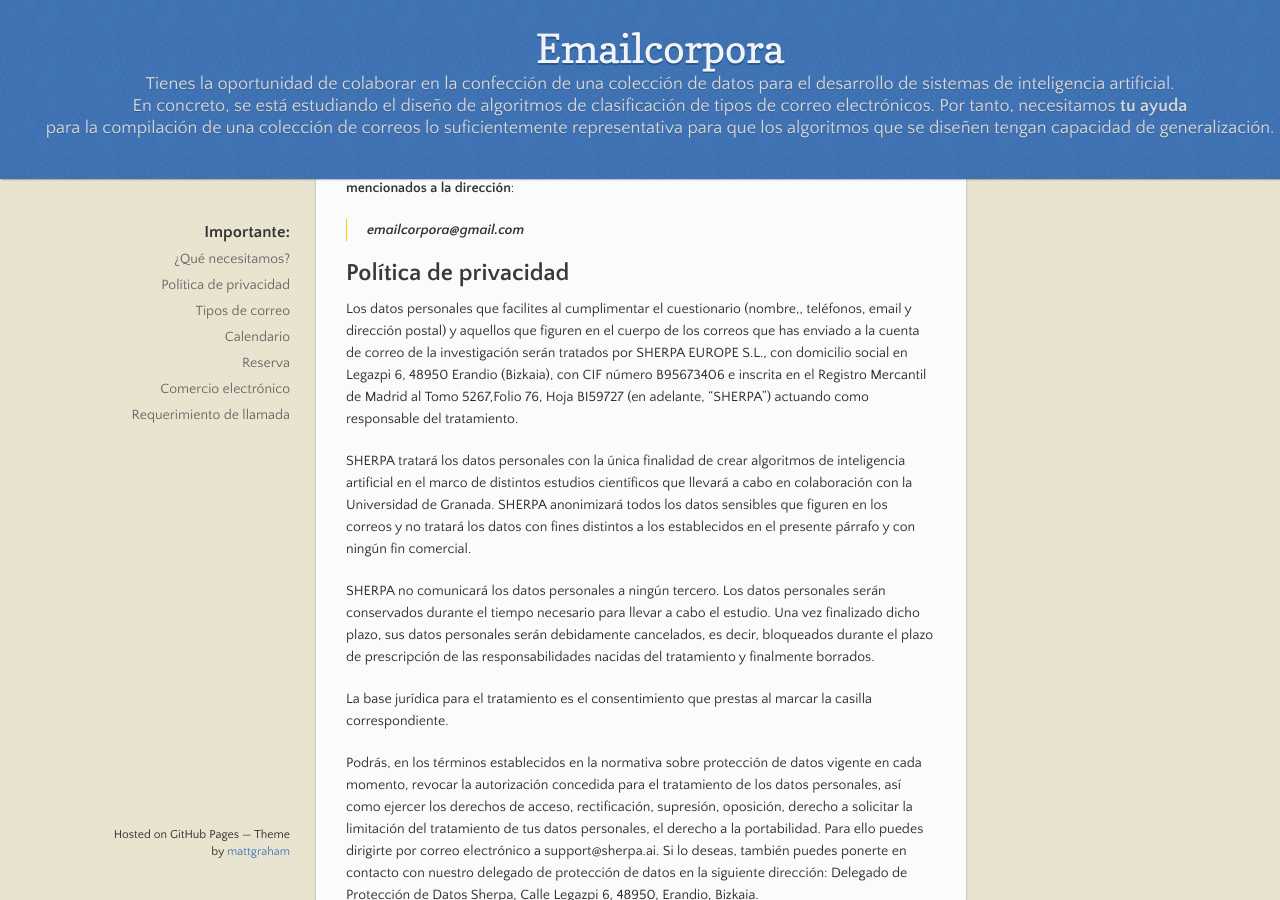
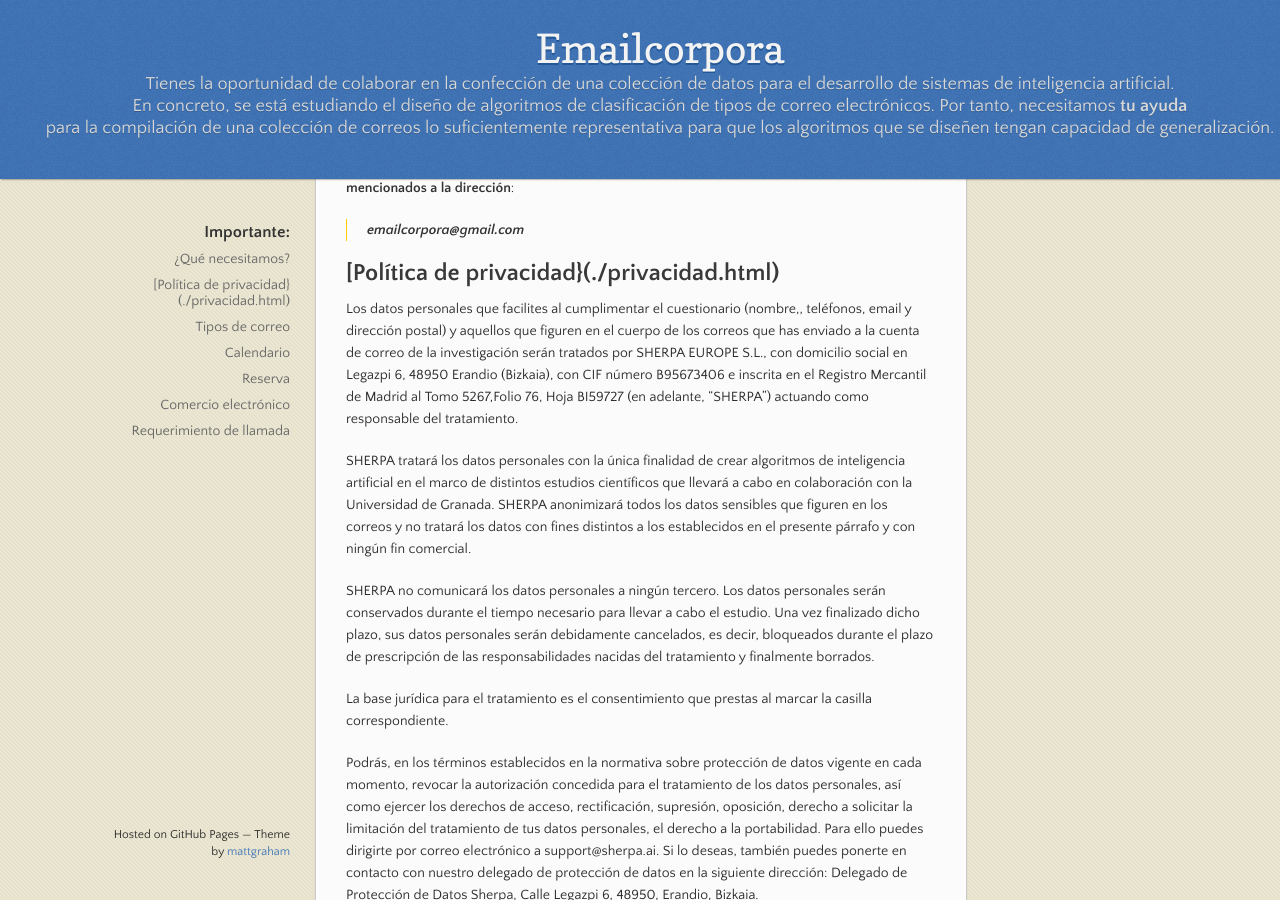
Before and after one commit to emailcorpora/emailcorpora.github.io, a Jekyll site: the page built from index.md, in a window 1280 px wide and 900 px high, scrolled down 573 px. Built offline with Jekyll 4.4.1, drawn with Linux system fonts in a browser that asks for light colours; the repository's description, which GitHub fills in, is left out.

Commit message:
Modificación de index.md y adición de privacidad.md

```diff
--- a/index.md
+++ b/index.md
@@ -22,7 +22,7 @@ Con esos correos se podrá elaborar una colección sobre la que entrenar algorit
 
 > **emailcorpora@gmail.com**
 
-## Política de privacidad
+## [Política de privacidad}(./privacidad.html)
 
 Los datos personales que facilites al cumplimentar el cuestionario (nombre,, teléfonos, email y dirección postal) y aquellos que figuren en el cuerpo de los correos que has enviado a la cuenta de correo de la investigación serán tratados por SHERPA EUROPE S.L., con domicilio social en Legazpi 6, 48950 Erandio (Bizkaia), con CIF número B95673406 e inscrita en el Registro Mercantil de Madrid al Tomo 5267,Folio 76, Hoja BI59727 (en adelante, “SHERPA”) actuando como responsable del tratamiento.
 
```
Also changed, not shown: privacidad.md (added, +16 -0 lines).
